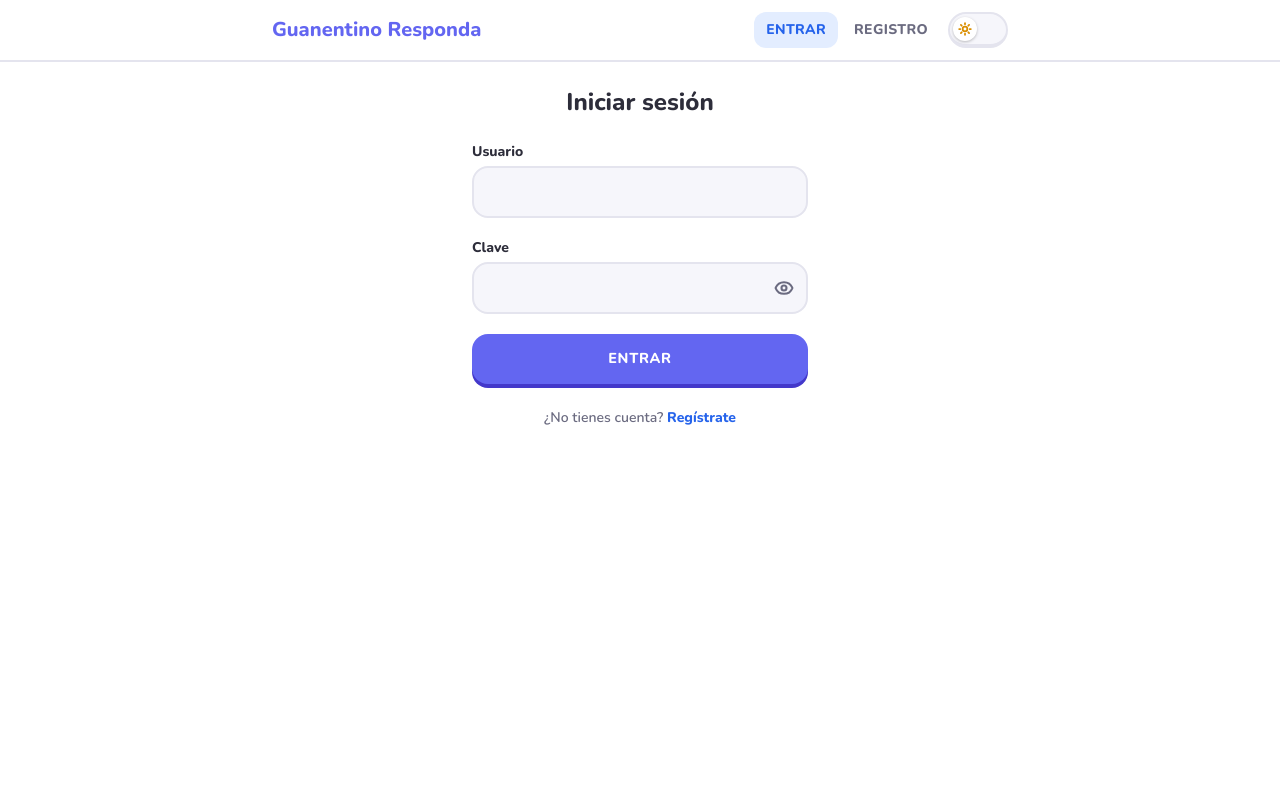
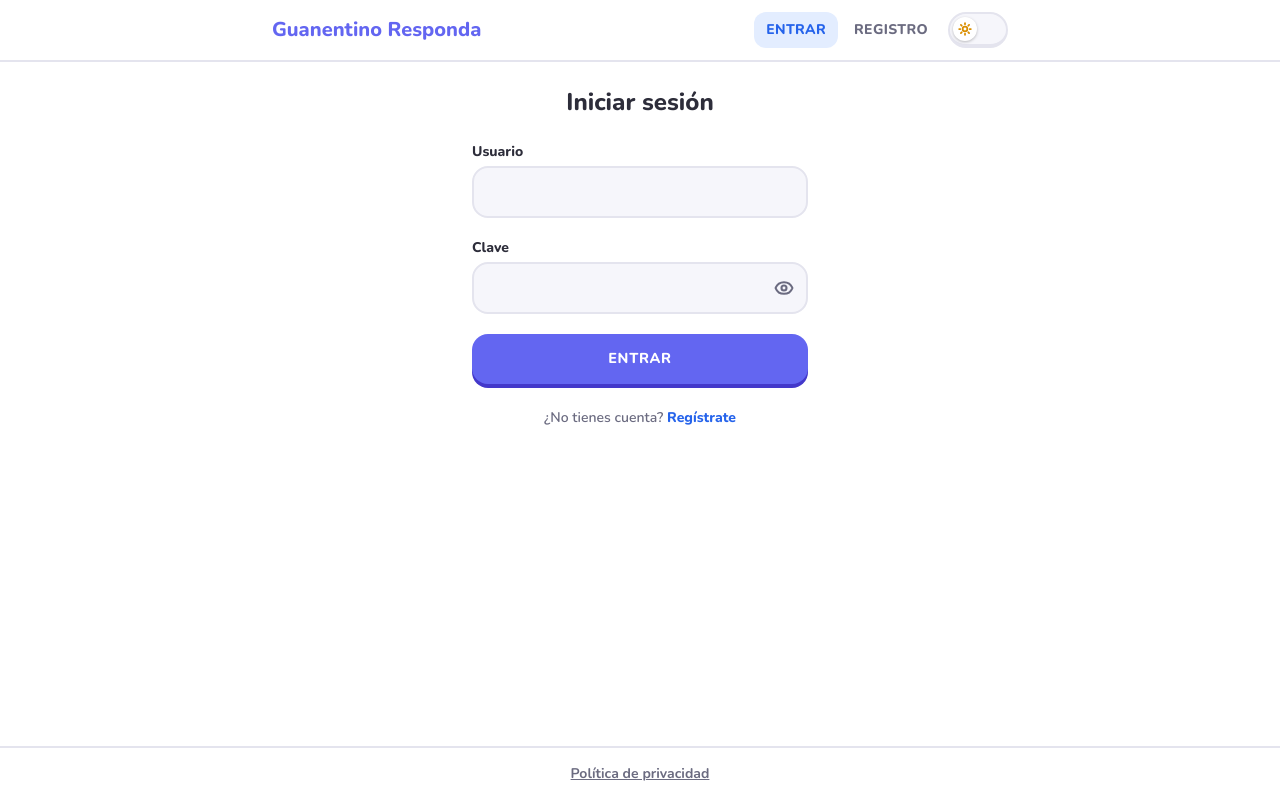
Before and after one commit to fsadriann/guanentino, a Next.js app: page /login in a window 1280 px wide. Built offline with nearby package versions, Linux system fonts and the light colour scheme; no server answers.

Commit message:
fix: corregir navbar y variante del footer

```diff
--- a/components/Footer.js
+++ b/components/Footer.js
@@ -8,7 +8,15 @@ import EnlaceSuave from "./landing/EnlaceSuave";
 export default function Footer() {
   const pathname = usePathname();
 
-  if (pathname !== "/") return null;
+  if (pathname !== "/") {
+    return (
+      <footer className="border-t-2 border-borde p-4 pb-24 text-center text-sm text-gris md:pb-4">
+        <Link href="/privacidad" className="font-bold underline">
+          Política de privacidad
+        </Link>
+      </footer>
+    );
+  }
 
   return (
     <footer className="border-t-2 border-borde bg-superficie pb-20 md:pb-6">
--- a/components/Navbar.js
+++ b/components/Navbar.js
@@ -24,13 +24,19 @@ export default async function Navbar() {
     return (
         <>
             <header className="sticky top-0 z-50 border-b-2 border-borde bg-fondo">
-                <nav className="mx-auto flex max-w-3xl flex-wrap items-center gap-x-2 gap-y-1 px-3 py-3 sm:px-4">
+                <nav className="mx-auto flex max-w-3xl flex-nowrap items-center gap-x-2 px-3 py-3 sm:px-4">
                     <Link
                         href={sesion ? "/pregunta" : "/"}
                         className="mr-auto text-lg font-extrabold text-primario sm:text-xl"
                     >
-                        <span className="sm:hidden">Guanentino</span>
-                        <span className="hidden sm:inline">Guanentino Responda</span>
+                        {sesion ? (
+                            "Guanentino Responda"
+                        ) : (
+                            <>
+                                <span className="sm:hidden">Guanentino</span>
+                                <span className="hidden sm:inline">Guanentino Responda</span>
+                            </>
+                        )}
                     </Link>
                     <NavEnlaces
                         enlaces={enlaces}
```
